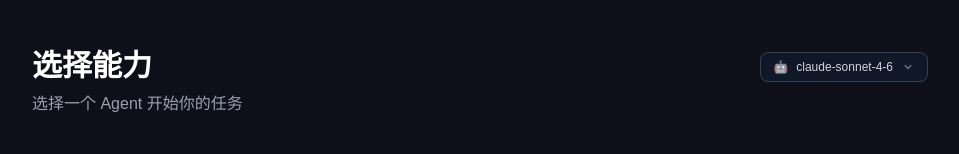
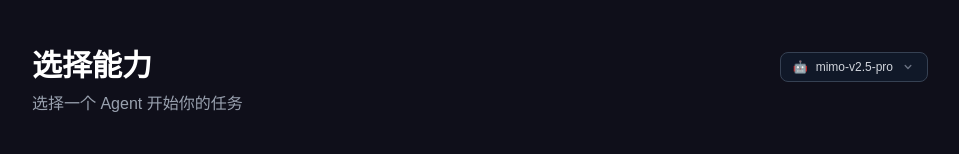
Before and after one commit to f0ork/next-app, a Next.js app: page /agents in a window 1280 px wide. Shown: the top 154 px of the page, without its empty margins (160-1119 px from the left). Built offline with nearby package versions, Linux system fonts and the light colour scheme.

Commit message:
fix: 默认模型改回 xiaomi/mimo-v2.5-pro（已验证可用）

```diff
--- a/app/components/ModelPicker.tsx
+++ b/app/components/ModelPicker.tsx
@@ -16,7 +16,7 @@ interface ProviderGroup {
 }
 
 const STORAGE_KEY = "selected_model_id";
-const DEFAULT_MODEL = "ppio/pa/claude-sonnet-4-6";
+const DEFAULT_MODEL = "xiaomi/mimo-v2.5-pro";
 
 export function useSelectedModel() {
   const [modelId, setModelId] = useState<string>(DEFAULT_MODEL);
--- a/lib/ai/client.ts
+++ b/lib/ai/client.ts
@@ -3,7 +3,7 @@ import { generateText, streamText, tool, stepCountIs } from "ai";
 import { z } from "zod";
 import { webSearch, fetchPageContent } from "./search";
 
-const DEFAULT_MODEL_ID = process.env.AI_MODEL_ID ?? "ppio/pa/claude-sonnet-4-6";
+const DEFAULT_MODEL_ID = process.env.AI_MODEL_ID ?? "xiaomi/mimo-v2.5-pro";
 
 function ensureV1Suffix(url: string): string {
   const clean = url.replace(/\/+$/, "");
```
